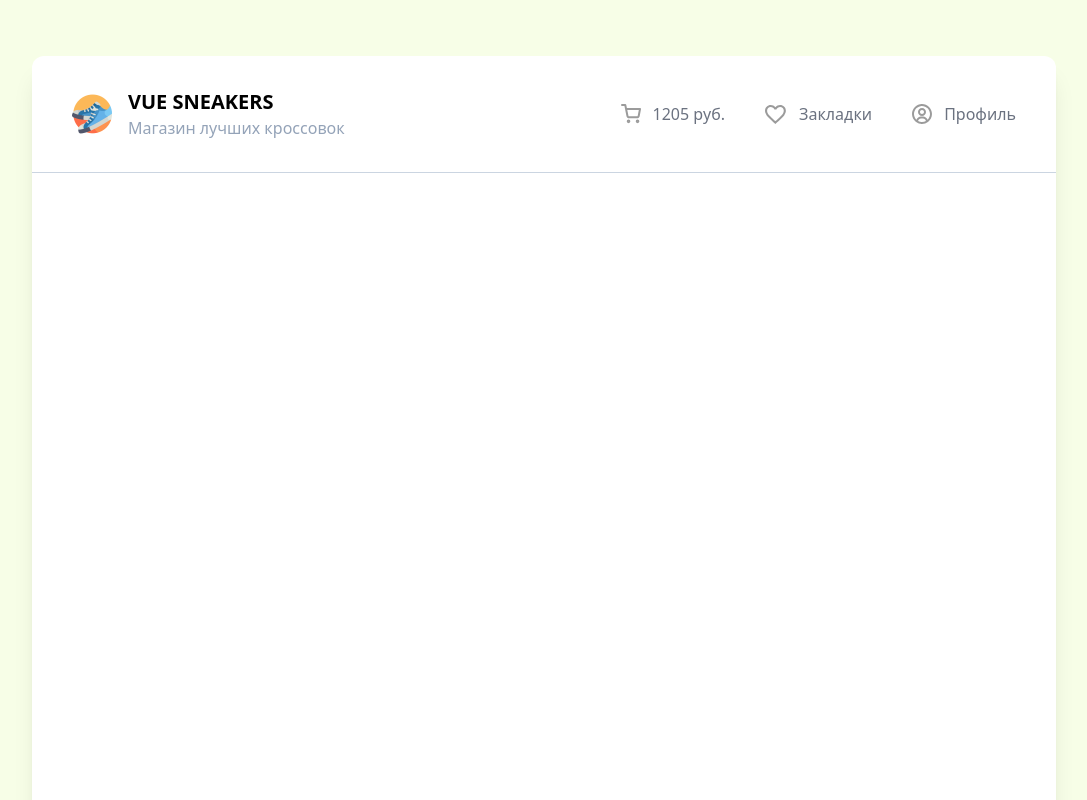
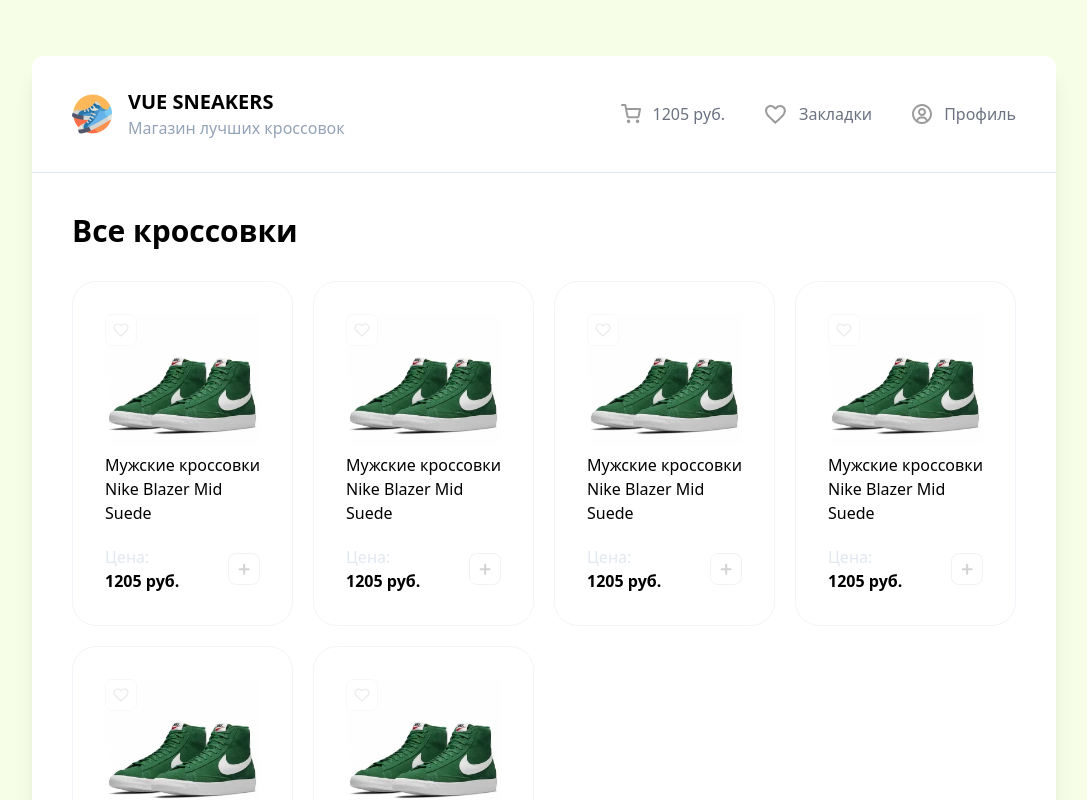
Before and after one commit to GviDoN94/sneakers, a Vue app: page / in a window 1280 px wide. Shown: the top 800 px of the page, without its empty margins (96-1183 px from the left). Built offline with nearby package versions, Linux system fonts and the light colour scheme.

Commit message:
The Card and the CardList components have created

```diff
--- a/src/App.vue
+++ b/src/App.vue
@@ -1,11 +1,18 @@
 <template>
-  <div class="bg-white w-4/5 m-auto h-screen rounded-xl shadow-xl mt-14">
+  <div class="bg-white w-4/5 m-auto rounded-xl shadow-xl mt-14">
     <Header />
+
+    <div class="p-10">
+      <h2 class="text-3xl font-bold mb-8">Все кроссовки</h2>
+
+      <CardList />
+    </div>
   </div>
 </template>
 
 <script setup>
   import Header from '@/components/Header.vue';
+  import CardList from '@/components/CardList.vue';
 </script>
 
 <style scoped></style>
--- /dev/null
+++ b/src/components/Card.vue
@@ -0,0 +1,28 @@
+<template>
+  <div
+    class="relative bg-white border border-slate-100 rounded-3xl p-8 cursor-pointer transition hover:-translate-y-2 hover:shadow-xl"
+  >
+    <img
+      class="absolute top-8 left-8"
+      src="/like-1.svg"
+      alt="Like 1"
+    />
+    <img
+      src="/sneakers/sneakers-1.jpg"
+      alt="Sneaker"
+    />
+    <p class="mt-2">Мужские кроссовки Nike Blazer Mid Suede</p>
+
+    <div class="flex justify-between mt-5">
+      <div class="flex flex-col">
+        <span class="text-slate-200">Цена:</span>
+        <b>1205 руб.</b>
+      </div>
+
+      <img
+        src="/plus.svg"
+        alt="Plus"
+      />
+    </div>
+  </div>
+</template>
--- /dev/null
+++ b/src/components/CardList.vue
@@ -0,0 +1,14 @@
+<template>
+  <div class="grid grid-cols-4 gap-5">
+    <Card />
+    <Card />
+    <Card />
+    <Card />
+    <Card />
+    <Card />
+  </div>
+</template>
+
+<script setup>
+  import Card from '@/components/Card.vue';
+</script>
--- a/src/components/Header.vue
+++ b/src/components/Header.vue
@@ -1,5 +1,5 @@
 <template>
-  <header class="flex justify-between border-b border-slate-300 px-10 py-8">
+  <header class="flex justify-between border-b border-slate-200 px-10 py-8">
     <div class="flex items-center gap-4">
       <img
         class="w-10"
```
